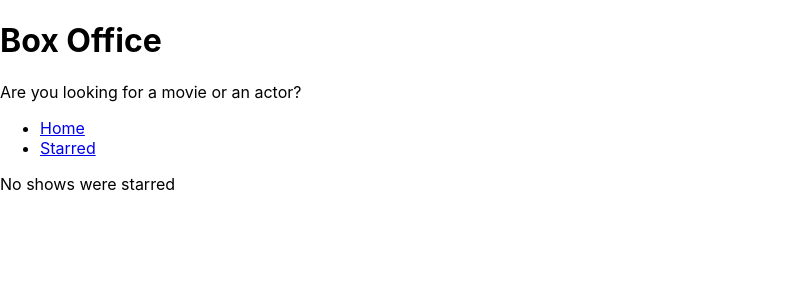
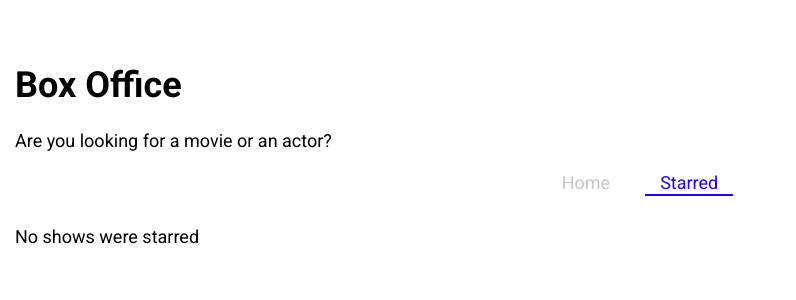
Before and after one commit to Har0311/box-office, a React (Create React App) app: page /starred in a window 1280 px wide. Shown: the top 300 px of the page, without its empty margins (0-796 px from the left). Built offline with nearby package versions, Linux system fonts and the light colour scheme.

Commit message:
installed styled components. Create global component of custom radio button

```diff
--- a/package.json
+++ b/package.json
@@ -8,6 +8,7 @@
     "react-dom": "^18.2.0",
     "react-router-dom": "^6.11.2",
     "react-scripts": "5.0.1",
+    "styled-components": "^6.0.0-rc.3",
     "web-vitals": "^2.1.4",
     "workbox-background-sync": "^6.6.1",
     "workbox-broadcast-update": "^6.6.1",
--- a/public/index.html
+++ b/public/index.html
@@ -5,7 +5,10 @@
     <link rel="icon" href="%PUBLIC_URL%/favicon.ico" />
     <meta name="viewport" content="width=device-width, initial-scale=1" />
     <meta name="theme-color" content="#000000" />
-    <meta name="description" content="Web site created using create-react-app" />
+    <meta
+      name="description"
+      content="Web site created using create-react-app"
+    />
     <link rel="apple-touch-icon" href="%PUBLIC_URL%/logo192.png" />
     <!--
       manifest.json provides metadata used when your web app is installed on a
@@ -21,7 +24,11 @@
       work correctly both with client-side routing and a non-root public URL.
       Learn how to configure a non-root public URL by running `npm run build`.
     -->
-    <title>React App</title>
+    <link
+      href="https://fonts.googleapis.com/css?family=Roboto:300,400,700,&display=swap"
+      rel="stylesheet"
+    />
+    <title>Box Office</title>
   </head>
   <body>
     <noscript>You need to enable JavaScript to run this app.</noscript>
--- a/src/App.jsx
+++ b/src/App.jsx
@@ -4,12 +4,14 @@
 import Starred from './pages/Starred';
 import MainLayout from './components/MainLayout';
 import Show from './pages/Show';
+import { GlobalTheme } from './theme';
 
 const queryClient = new QueryClient();
 
 function App() {
   return (
     <QueryClientProvider client={queryClient}>
+      <GlobalTheme>
         <BrowserRouter>
           <Routes>
             <Route element={<MainLayout />}>
@@ -20,22 +22,9 @@
             <Route path="/show/:showId" element={<Show />} />
 
             <Route path="*" element={<div>Not found</div>} />
-
-          {/* <Route path="/" element={<App />}>
-          <Route index element={<Home />} />
-          <Route path="teams" element={<Teams />}>
-            <Route path=":teamId" element={<Team />} />
-            <Route path="new" element={<NewTeamForm />} />
-            <Route index element={<LeagueStandings />} />
-          </Route>
-        </Route>
-        <Route element={<PageLayout />}>
-          <Route path="/privacy" element={<Privacy />} />
-          <Route path="/tos" element={<Tos />} />
-        </Route>
-        <Route path="contact-us" element={<Contact />} /> */}
           </Routes>
         </BrowserRouter>
+      </GlobalTheme>
     </QueryClientProvider>
   );
 }
--- /dev/null
+++ b/src/components/CustomRadio.jsx
@@ -0,0 +1,59 @@
+import styled from 'styled-components';
+
+const CustomRadio = ({ label, ...inputProps }) => {
+  return (
+    <StyledRadio>
+      {label}
+      <input {...inputProps} type="radio" />
+      <span />
+    </StyledRadio>
+  );
+};
+
+export default CustomRadio;
+
+const StyledRadio = styled.label`
+  display: block;
+  position: relative;
+  padding-left: 25px;
+  cursor: pointer;
+  font-size: 13px;
+  user-select: none;
+  font-weight: 700;
+  line-height: 1.65;
+  input {
+    position: absolute;
+    opacity: 0;
+    cursor: pointer;
+  }
+  span {
+    position: absolute;
+    top: 0;
+    left: 0;
+    height: 16px;
+    width: 16px;
+    background-color: #fff;
+    border: 2px solid ${({ theme }) => theme.mainColors.blue};
+    border-radius: 50%;
+  }
+  input:checked ~ span {
+    background-color: #fff;
+    border: 2px solid ${({ theme }) => theme.mainColors.blue};
+  }
+  span:after {
+    content: '';
+    position: absolute;
+    display: none;
+  }
+  input:checked ~ span:after {
+    display: block;
+  }
+  span:after {
+    top: 4px;
+    left: 4px;
+    width: 8px;
+    height: 8px;
+    border-radius: 50%;
+    background: ${({ theme }) => theme.mainColors.blue};
+  }
+`;
--- a/src/components/Navs.jsx
+++ b/src/components/Navs.jsx
@@ -1,4 +1,5 @@
-import { Link } from 'react-router-dom';
+import { NavLink } from 'react-router-dom';
+import { styled } from 'styled-components';
 
 const LINKS = [
   {
@@ -14,15 +15,57 @@
 const Navs = () => {
   return (
     <div>
-      <ul>
+      <NavList>
         {LINKS.map(item => (
           <li key={item.to}>
-            <Link to={item.to}>{item.text}</Link>
+            <LinkStyled to={item.to}>{item.text}</LinkStyled>
           </li>
         ))}
-      </ul>
+      </NavList>
     </div>
   );
 };
 
 export default Navs;
+
+const NavList = styled.ul`
+  display: flex;
+  justify-content: center;
+  list-style: none;
+  margin: 0 0 30px;
+  padding: 0;
+  li {
+    margin: 0 10px;
+  }
+`;
+
+const LinkStyled = styled(NavLink)`
+  display: block;
+  padding: 3px 15px;
+  position: relative;
+  text-decoration: none;
+  color: ${({ theme }) => theme.mainColors.gray};
+  &.active {
+    color: ${({ theme }) => theme.mainColors.blue};
+    &:after {
+      content: '';
+      position: absolute;
+      display: block;
+      height: 2px;
+      left: 0%;
+      bottom: 0;
+      background-color: ${({ theme }) => theme.mainColors.blue};
+      animation: slide-in 0.3s ease-in forwards;
+      @keyframes slide-in {
+        from {
+          left: 50%;
+          width: 0;
+        }
+        to {
+          left: 0%;
+          width: 100%;
+        }
+      }
+    }
+  }
+`;
--- a/src/components/SearchForm.jsx
+++ b/src/components/SearchForm.jsx
@@ -1,5 +1,6 @@
 import { useState } from 'react';
 import { useSearchStr } from '../lib/useSearchStr';
+import CustomRadio from './CustomRadio';
 
 const SearchForm = ({ onSearch }) => {
   const [searchStr, setSearchStr] = useSearchStr('');
@@ -28,27 +29,21 @@
     <form onSubmit={onSubmit}>
       <input type="text" value={searchStr} onChange={onSearchInputChange} />
 
-      <label>
-        Shows
-        <input
-          type="radio"
+      <CustomRadio
+        label="Shows"
         name="search-option"
         value="shows"
         checked={searchOption === 'shows'}
         onChange={onRadioChange}
       />
-      </label>
 
-      <label>
-        Actors
-        <input
-          type="radio"
+      <CustomRadio
+        label="Actors"
         name="search-option"
         value="actors"
         checked={searchOption === 'actors'}
         onChange={onRadioChange}
       />
-      </label>
 
       <button type="submit">Search</button>
     </form>
--- a/src/components/actors/ActorCard.jsx
+++ b/src/components/actors/ActorCard.jsx
@@ -1,5 +1,3 @@
-import { Link } from 'react-router-dom';
-
 const ActorCard = ({ name, image, gender, country, birthday, deathday }) => {
   return (
     <div>
--- a/src/index.css
+++ /dev/null
@@ -1,13 +0,0 @@
-body {
-  margin: 0;
-  font-family: -apple-system, BlinkMacSystemFont, 'Segoe UI', 'Roboto', 'Oxygen',
-    'Ubuntu', 'Cantarell', 'Fira Sans', 'Droid Sans', 'Helvetica Neue',
-    sans-serif;
-  -webkit-font-smoothing: antialiased;
-  -moz-osx-font-smoothing: grayscale;
-}
-
-code {
-  font-family: source-code-pro, Menlo, Monaco, Consolas, 'Courier New',
-    monospace;
-}
--- a/src/index.jsx
+++ b/src/index.jsx
@@ -1,6 +1,5 @@
 import React from 'react';
 import ReactDOM from 'react-dom/client';
-import './index.css';
 import App from './App';
 import * as serviceWorkerRegistration from './serviceWorkerRegistration';
 import reportWebVitals from './reportWebVitals';
--- a/src/lib/useSearchStr.js
+++ b/src/lib/useSearchStr.js
@@ -10,6 +10,8 @@
   useEffect(() => {
     sessionStorage.setItem(sessionStorageKey, JSON.stringify(state));
   }, [state, sessionStorageKey]);
+
+  return [state, setState];
 };
 
 export const useSearchStr = () => {
--- /dev/null
+++ b/src/theme.jsx
@@ -0,0 +1,30 @@
+import { ThemeProvider, createGlobalStyle } from 'styled-components';
+
+const theme = {
+  fontFamily: 'Roboto, sans-serif',
+  mainColors: {
+    blue: '#2400ff',
+    gray: '#c6c6c6',
+    dark: '#353535',
+  },
+};
+
+const GlobalStyles = createGlobalStyle`
+body{
+    font-family: ${({ theme }) => theme.fontFamily};
+    font-size: 18px;
+    margin: 0;
+    padding-top: 40px;
+    padding-left: 15px;
+    padding-right: 15px;
+}
+`;
+
+export const GlobalTheme = ({ children }) => {
+  return (
+    <ThemeProvider theme={theme}>
+      <GlobalStyles />
+      {children}
+    </ThemeProvider>
+  );
+};
```
Also changed, not shown: 1 other file (tests, documents, lock files or other folders). Lines whose indentation alone changed are shown as unchanged.
